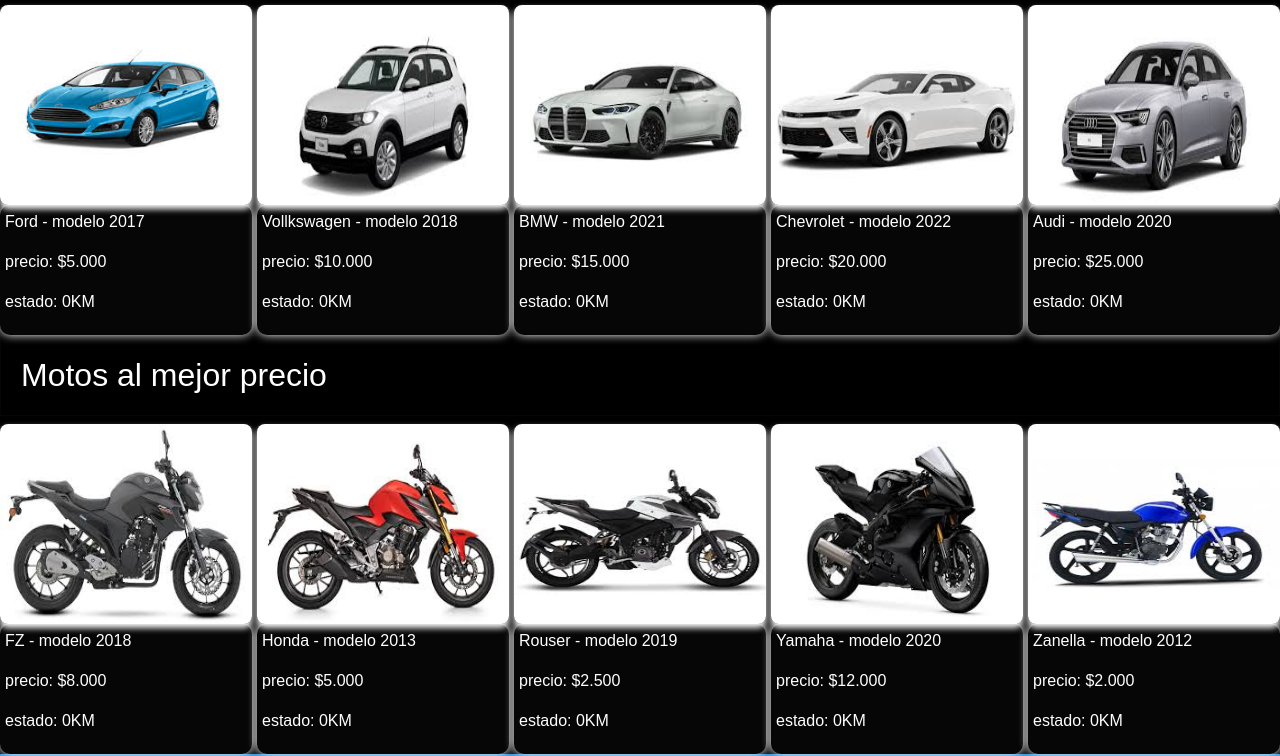
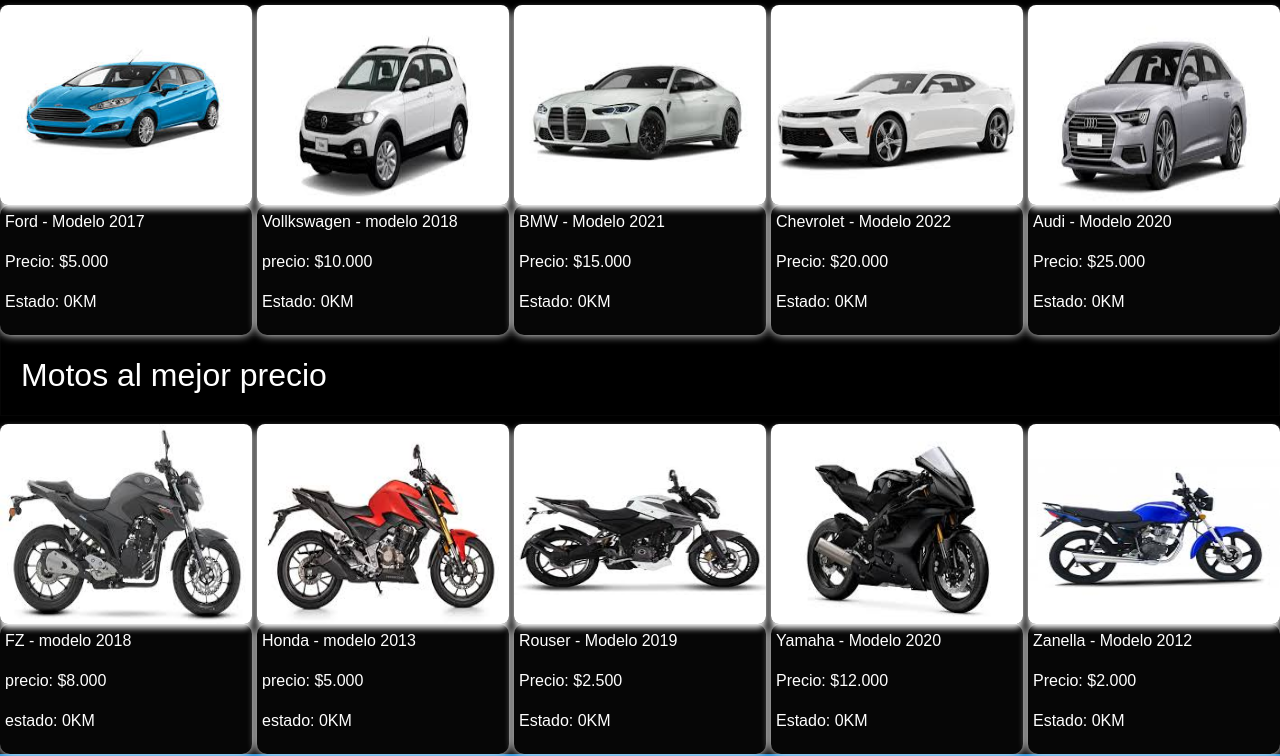
Before and after one commit to DyLyN00/preeentrega2, a website: page paginas/categorias.html in a window 1280 px wide. Shown: the part 199-955 px from the top of the page. Drawn offline with nearby package versions, Linux system fonts and the light colour scheme.

Commit message:
recambios commit

```diff
--- a/paginas/categorias.html
+++ b/paginas/categorias.html
@@ -5,7 +5,7 @@
     <meta name="viewport" content="width=device-width, initial-scale=1.0">
     <link href="https://cdn.jsdelivr.net/npm/bootstrap@5.3.3/dist/css/bootstrap.min.css" rel="stylesheet" integrity="sha384-QWTKZyjpPEjISv5WaRU9OFeRpok6YctnYmDr5pNlyT2bRjXh0JMhjY6hW+ALEwIH" crossorigin="anonymous">
     <link rel="stylesheet" href="../css/style.css">
-    <title>venta de autos y motos</title>
+    <title>Venta de autos y motos</title>
 </head>
 <body>
 <!-- Header -->
@@ -47,9 +47,9 @@
 		<div>
 			<img class="photo-card" src="../imagenes/descarga 0.jfif" alt="ford">
 			<div class="detalles-card">
-				<p>Ford - modelo 2017</p>
-        <p>precio: $5.000</p>
-        <p>estado: 0KM</p>
+				<p>Ford - Modelo 2017</p>
+        <p>Precio: $5.000</p>
+        <p>Estado: 0KM</p>
 			</div>
 		</div>
 		<div>
@@ -57,31 +57,31 @@
 			<div class="detalles-card">
 				<p>Vollkswagen - modelo 2018</p>
         <p>precio: $10.000</p>
-        <P>estado: 0KM</P>
+        <P>Estado: 0KM</P>
 			</div>
 		</div>
 		<div>
 			<img class="photo-card" src="../imagenes/descarga 3.jfif" alt="bmw">
 			<div class="detalles-card">
-				<p>BMW - modelo 2021</p>
-        <p>precio: $15.000</p>
-        <P>estado: 0KM</P>
+				<p>BMW - Modelo 2021</p>
+        <p>Precio: $15.000</p>
+        <P>Estado: 0KM</P>
 			</div>
 		</div>
 		<div>
 			<img class="photo-card" src="../imagenes/descarga.jfif" alt="chevrolet">
 			<div class="detalles-card">
-				<p>Chevrolet - modelo 2022</p>
-        <p>precio: $20.000</p>
-        <p>estado: 0KM</p>
+				<p>Chevrolet - Modelo 2022</p>
+        <p>Precio: $20.000</p>
+        <p>Estado: 0KM</p>
 			</div>
 		</div>
 		<div>
 			<img class="photo-card" src="../imagenes/images audi.jfif" alt="audi">
 			<div class="detalles-card">
-				<p>Audi - modelo 2020</p>
-        <p>precio: $25.000</p>
-        <p>estado: 0KM</p>
+				<p>Audi - Modelo 2020</p>
+        <p>Precio: $25.000</p>
+        <p>Estado: 0KM</p>
 			</div>
 		</div>
 	</div>
@@ -108,25 +108,25 @@
 		<div>
 			<img class="photo-card" src="../imagenes/descarga rouser.jfif" alt="rouser">
 			<div class="detalles-card">
-				<p>Rouser - modelo 2019</p>
-        <p>precio: $2.500</p>
-        <P>estado: 0KM</P>
+				<p>Rouser - Modelo 2019</p>
+        <p>Precio: $2.500</p>
+        <P>Estado: 0KM</P>
 			</div>
 		</div>
 		<div>
 			<img class="photo-card" src="../imagenes/descarga yamaha.jfif" alt="yamaha">
 			<div class="detalles-card">
-				<p>Yamaha - modelo 2020</p>
-        <p>precio: $12.000</p>
-        <P>estado: 0KM</P>
+				<p>Yamaha - Modelo 2020</p>
+        <p>Precio: $12.000</p>
+        <P>Estado: 0KM</P>
 			</div>
 		</div>
 		<div>
 			<img class="photo-card" src="../imagenes/descarga zanella.jfif" alt="zanella">
 			<div class="detalles-card">
-				<p>Zanella - modelo 2012</p>
-        <p>precio: $2.000</p>
-        <P>estado: 0KM</P>
+				<p>Zanella - Modelo 2012</p>
+        <p>Precio: $2.000</p>
+        <P>Estado: 0KM</P>
 			</div>
 		</div>
 	</div>
@@ -139,10 +139,10 @@
 		<div class="contenedor-contato">
 		  <h3>Contáctanos</h3>
 		  <p>Email: ventasautosymotos@gmail.com </p>
-		  <p>celular: 1128769565</p>
+		  <p>Celular: 1128769565</p>
 		</div>
 		<div class="contenedor-redes">
-		  <h3>nuestras redes</h3>
+		  <h3>Nuestras redes</h3>
 		  <ul>
 			<li><img src="../imagenes/whatsapp.jfif" alt="redes"></li>
 			<li><img src="../imagenes/facebook.jfif" alt="redes"></li>
```
Also changed, not shown: index.html (+3 -3 lines), paginas/ayuda.html (+3 -3 lines), paginas/contacto.html (+5 -5 lines), paginas/servicios.html (+3 -3 lines).
